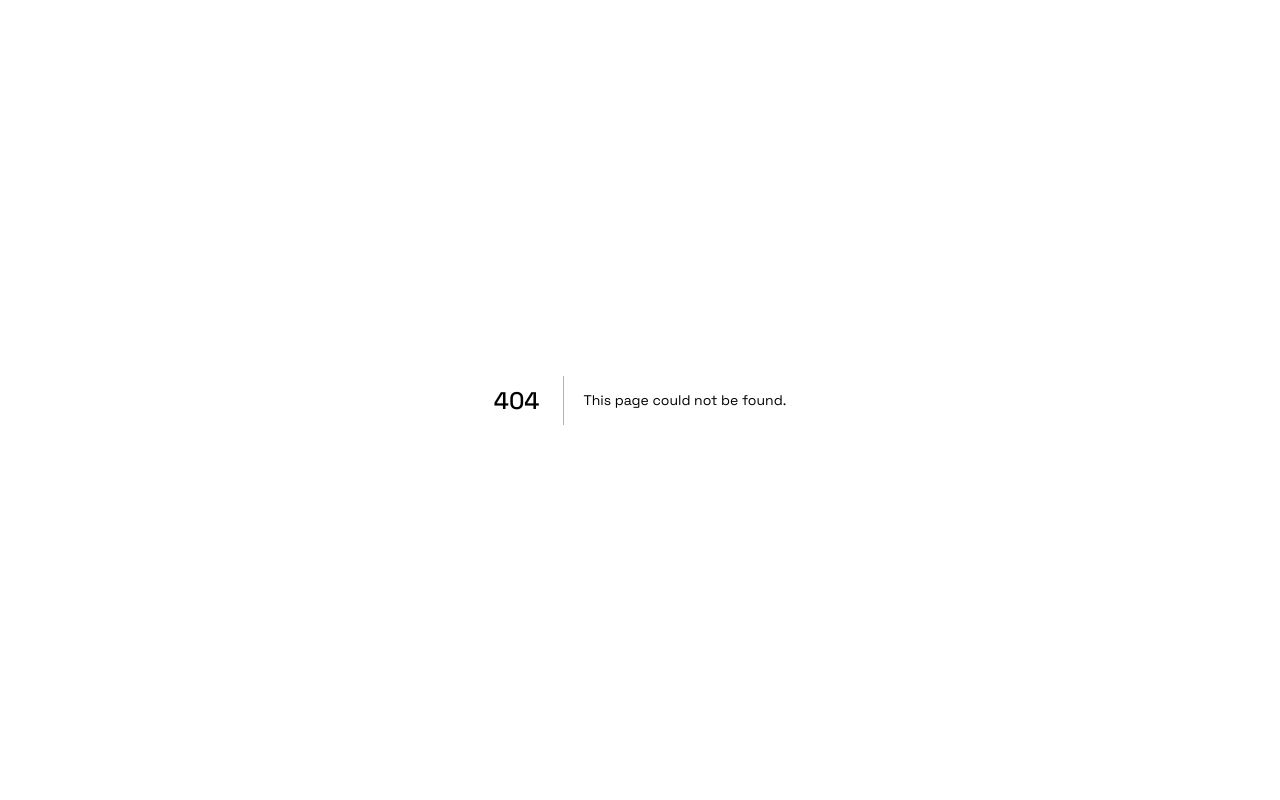
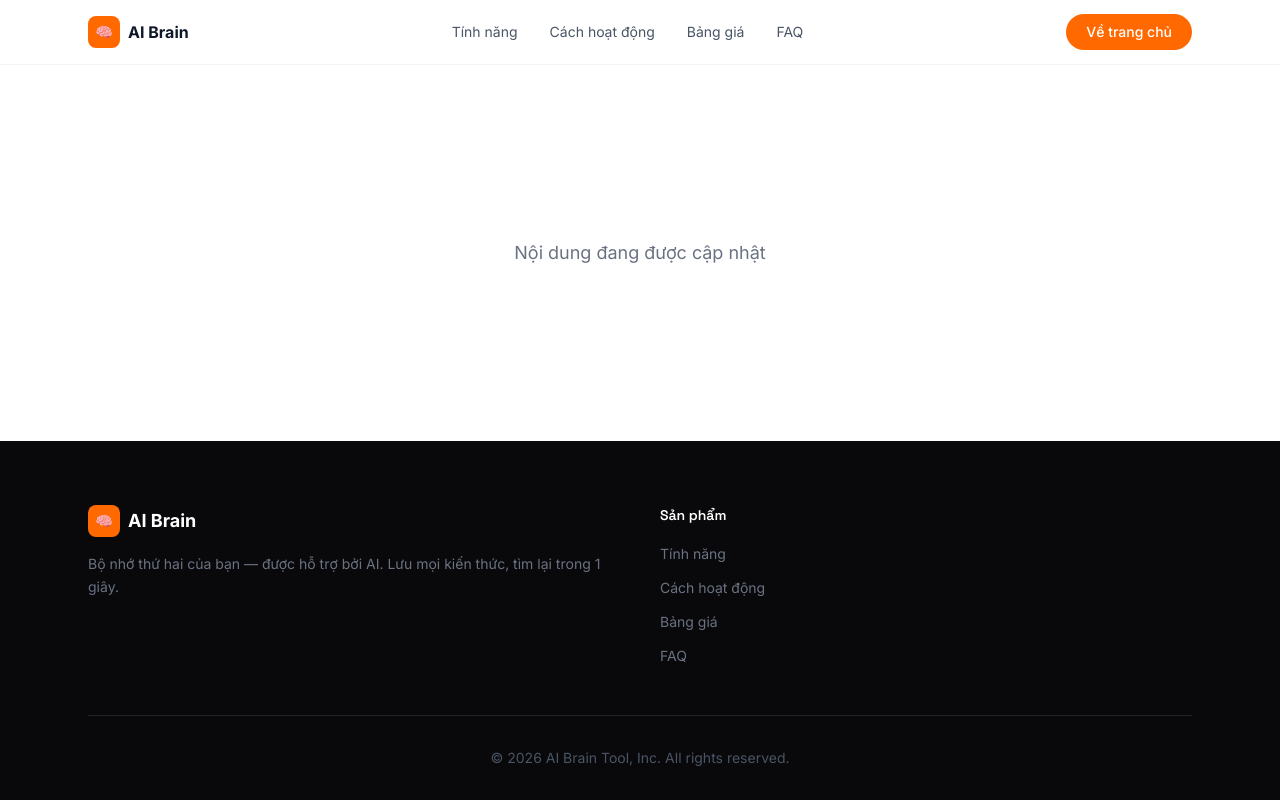
Before and after one commit to evondev/vibecoding-landing, a Next.js app: page /docs in a window 1280 px wide. Before the commit this address had no page. Built offline with nearby package versions, Linux system fonts and the light colour scheme.

Commit message:
update content

```diff
--- /dev/null
+++ b/src/app/docs/page.tsx
@@ -0,0 +1,48 @@
+import FooterSection from "@/components/footer-section";
+
+export default function DocsPage() {
+  return (
+    <div className="min-h-screen flex flex-col">
+      <header className="sticky top-0 z-50 bg-white border-b border-gray-100">
+        <div className="max-w-6xl mx-auto px-6 h-16 flex items-center justify-between">
+          <a href="/" className="flex items-center gap-2 font-bold text-gray-900">
+            <span className="w-8 h-8 bg-orange-500 rounded-lg flex items-center justify-center text-white text-sm font-bold">
+              🧠
+            </span>
+            <span>AI Brain</span>
+          </a>
+
+          <nav className="hidden md:flex items-center gap-8">
+            {[
+              { label: "Tính năng", href: "/#features" },
+              { label: "Cách hoạt động", href: "/#how-it-works" },
+              { label: "Bảng giá", href: "/#pricing" },
+              { label: "FAQ", href: "/#faq" },
+            ].map((link) => (
+              <a
+                key={link.label}
+                href={link.href}
+                className="text-sm text-gray-600 hover:text-gray-900 transition-colors"
+              >
+                {link.label}
+              </a>
+            ))}
+          </nav>
+
+          <a
+            href="/"
+            className="bg-orange-500 hover:bg-orange-600 text-white text-sm font-medium px-5 py-2 rounded-full transition-colors"
+          >
+            Về trang chủ
+          </a>
+        </div>
+      </header>
+
+      <main className="flex-1 flex items-center justify-center bg-white">
+        <p className="text-gray-500 text-lg">Nội dung đang được cập nhật</p>
+      </main>
+
+      <FooterSection />
+    </div>
+  );
+}
```
